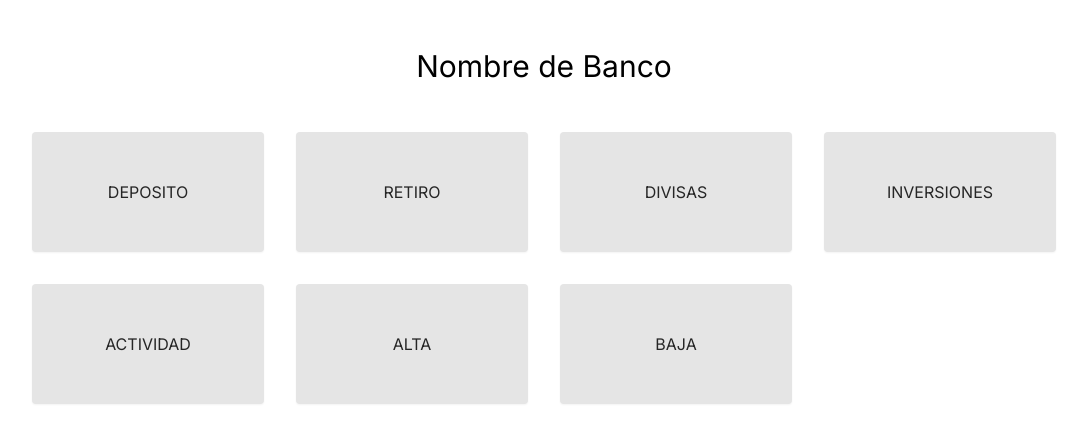
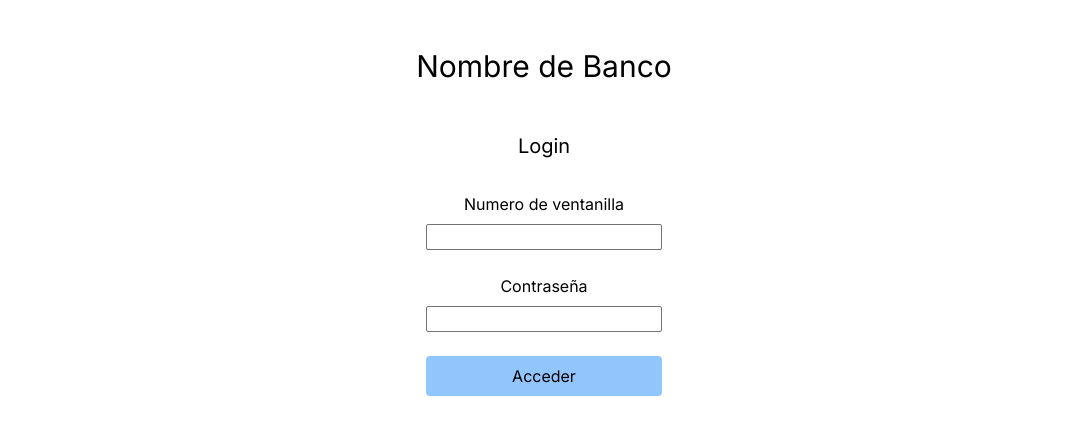
Before and after one commit to Wichosu/sistema_bancario, a Next.js app: page / in a window 1280 px wide. Shown: the top 442 px of the page, without its empty margins (96-1183 px from the left). Built offline with nearby package versions, Linux system fonts and the light colour scheme; no server answers.

Commit message:
Tried to implement auth but failed since server components don't suppor async redirect

```diff
--- /dev/null
+++ b/app/menu/page.tsx
@@ -0,0 +1,36 @@
+import Head from 'next/head'
+import clientPromise from '../../lib/mongodb'
+import { Operation } from '@/types'
+import OperationCard from '@/components/OperationCard'
+
+async function getDB() {
+  try{
+    const client = await clientPromise
+    return true
+  } catch (e) {
+    console.error(e)
+    return false
+  }
+}
+
+const operations : Operation[] = [
+  'deposito',
+  'retiro',
+  'divisas',
+  'inversiones',
+  'actividad',
+  'alta',
+  'baja'
+]
+
+export default async function Home() {
+  return (
+    <div className='grid grid-cols-4 gap-8'>
+      {
+        operations.map((operation, key) => (
+          <OperationCard key={key} operation={operation} />
+        ))
+      }
+    </div>
+  )
+}
--- a/app/page.tsx
+++ b/app/page.tsx
@@ -1,36 +1,39 @@
-import Head from 'next/head'
-import clientPromise from '../lib/mongodb'
-import { Operation } from '@/types'
-import OperationCard from '@/components/OperationCard'
+import Subtitle from "@/components/Subtitle"
+import Input from "@/components/Input"
+import clientPromise from "@/lib/mongodb"
 
-async function getDB() {
-  try{
+async function login(data: FormData) {
+  "use server"
+  const number = data.get("number")?.valueOf()
+  const password = data.get("password")?.valueOf()
+
+  if(typeof number !== "string" || typeof password !== "string") {
+    throw new Error("Number or password not string")
+  }
+
+  try {
     const client = await clientPromise
-    return true
-  } catch (e) {
+    const window = await client.db("Banco").collection("Ventanilla").findOne({ clave: number });
+
+    console.log(window)
+
+    if(window?.password === password) {
+    }
+
+  } catch(e) {
     console.error(e)
-    return false
   }
 }
 
-const operations : Operation[] = [
-  'deposito',
-  'retiro',
-  'divisas',
-  'inversiones',
-  'actividad',
-  'alta',
-  'baja'
-]
-
-export default async function Home() {
+export default function Page() {
   return (
-    <div className='grid grid-cols-4 gap-8'>
-      {
-        operations.map((operation, key) => (
-          <OperationCard key={key} operation={operation} />
-        ))
-      }
+    <div className="text-center">
+      <Subtitle subtitle="Login" />
+      <form action={login} className="grid justify-center gap-6">
+        <Input label="Numero de ventanilla" name="number" />
+        <Input label="Contraseña" name="password" />
+        <button className="px-4 py-2 bg-blue-300 rounded">Acceder</button>
+      </form>
     </div>
   )
 }
```
